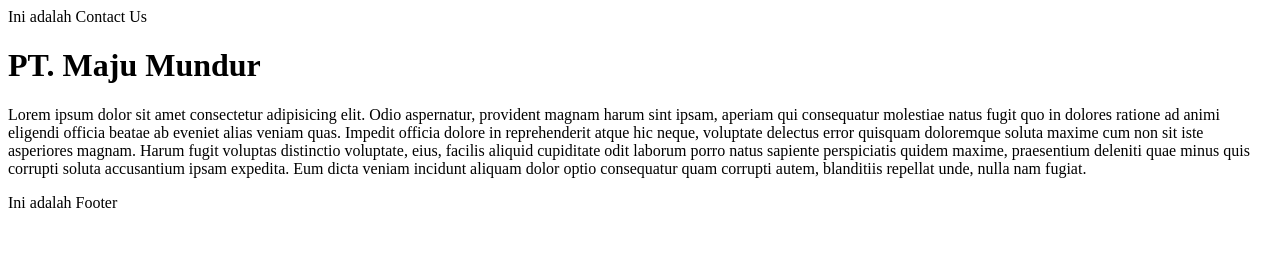
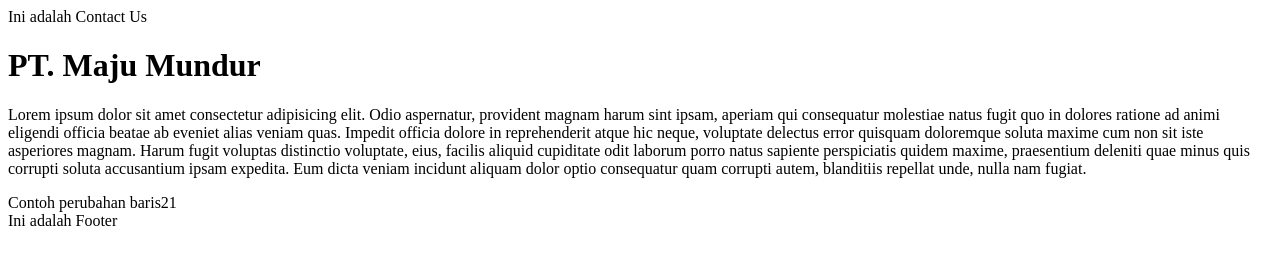
Before and after one commit to Ibnurofik/CompanyProfile, a plain HTML site: page contact-us.html in a window 1280 px wide. Drawn offline with Linux system fonts and the light colour scheme.

```diff
--- a/contact-us.html
+++ b/contact-us.html
@@ -18,7 +18,7 @@
     facilis aliquid cupiditate odit laborum porro natus sapiente perspiciatis quidem maxime, praesentium deleniti quae
     minus quis corrupti soluta accusantium ipsam expedita. Eum dicta veniam incidunt aliquam dolor optio consequatur
     quam corrupti autem, blanditiis repellat unde, nulla nam fugiat.</p>
-
+  <div>Contoh perubahan baris21</div>
   <footer>Ini adalah Footer</footer>
 </body>
 
```
